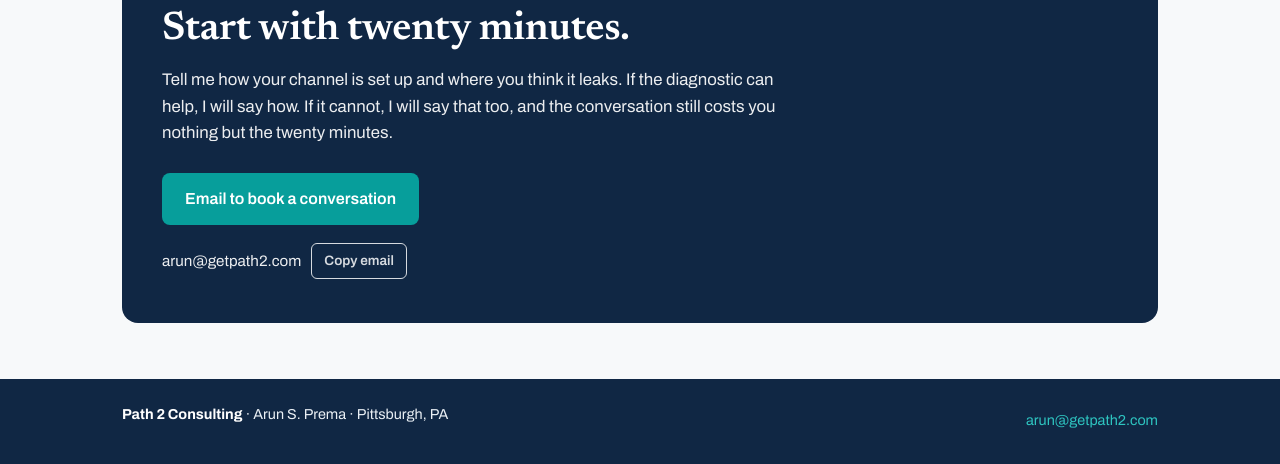
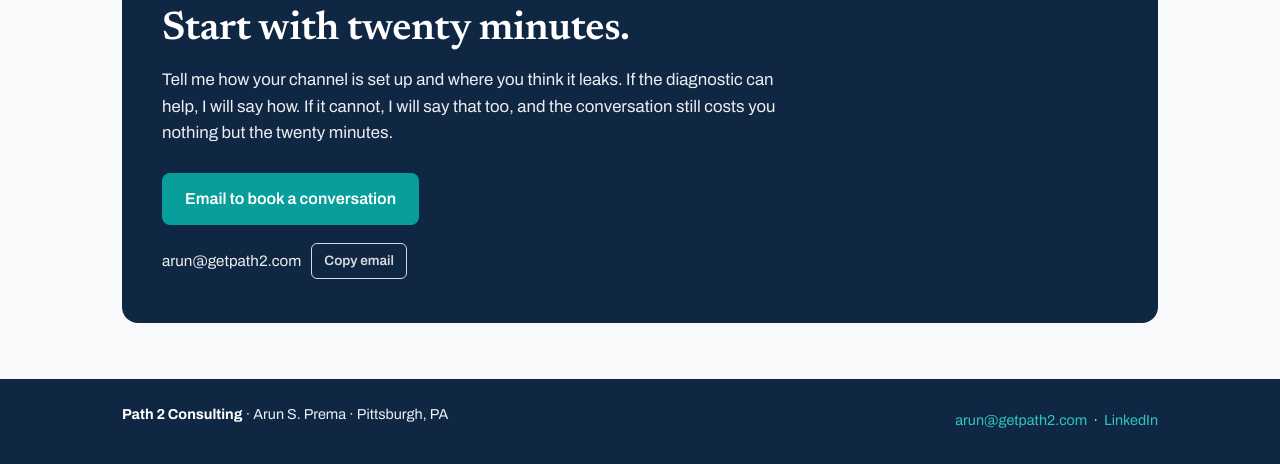
Before and after one commit to arunshanmugamprema/path2, a plain HTML site: page index.html in a window 1280 px wide. Shown: the part 4616-5080 px from the top of the page. Drawn offline with Linux system fonts and the light colour scheme.

Commit message:
Add LinkedIn profile link to footer

```diff
--- a/index.html
+++ b/index.html
@@ -625,6 +625,8 @@
         <span><strong>Path 2 Consulting</strong> · Arun S. Prema · Pittsburgh, PA</span>
         <span>
           <a href="mailto:arun@getpath2.com">arun@getpath2.com</a>
+          &nbsp;·&nbsp;
+          <a href="https://www.linkedin.com/in/path2consulting" target="_blank" rel="noopener">LinkedIn</a>
         </span>
       </div>
     </footer>
```
